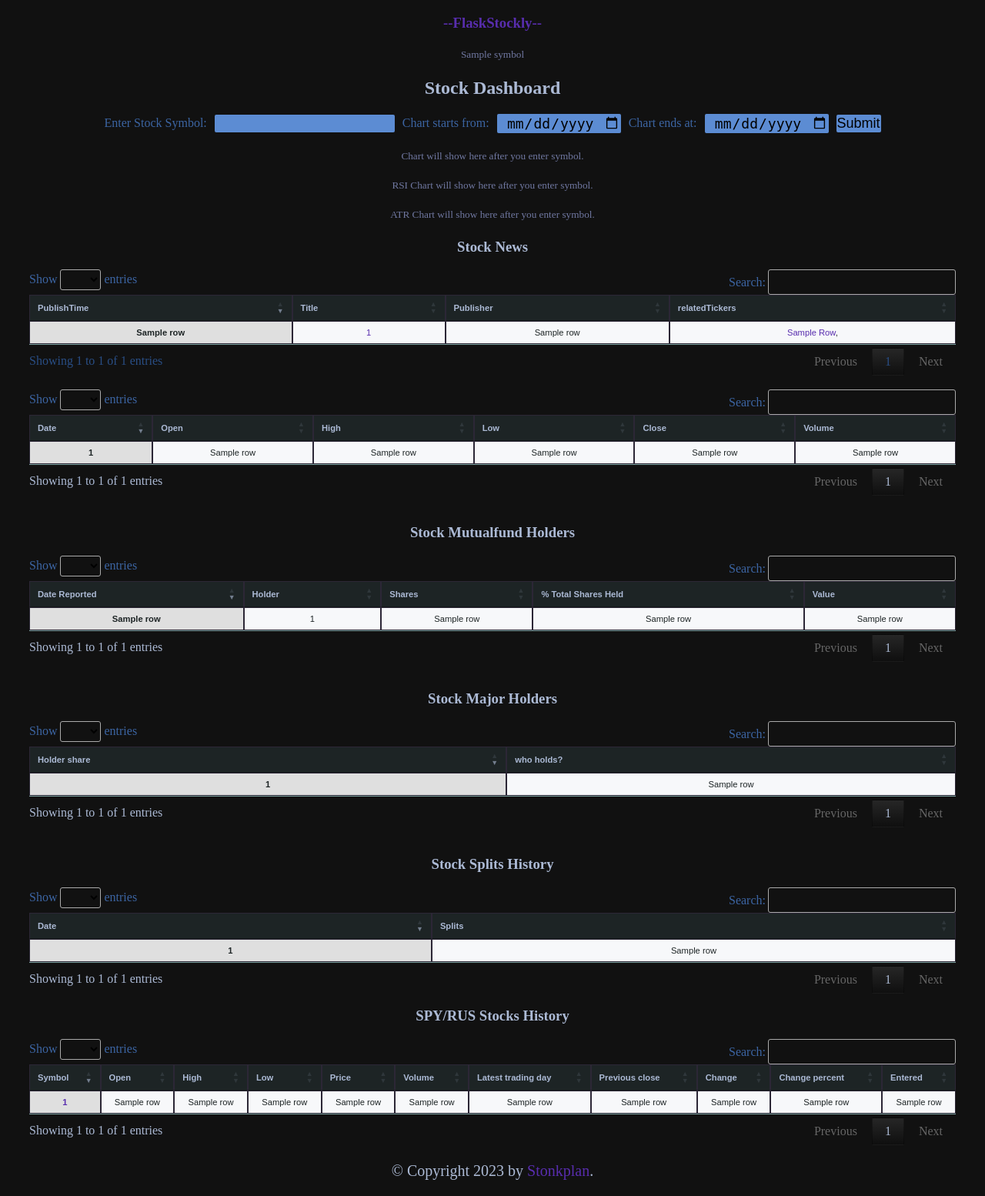
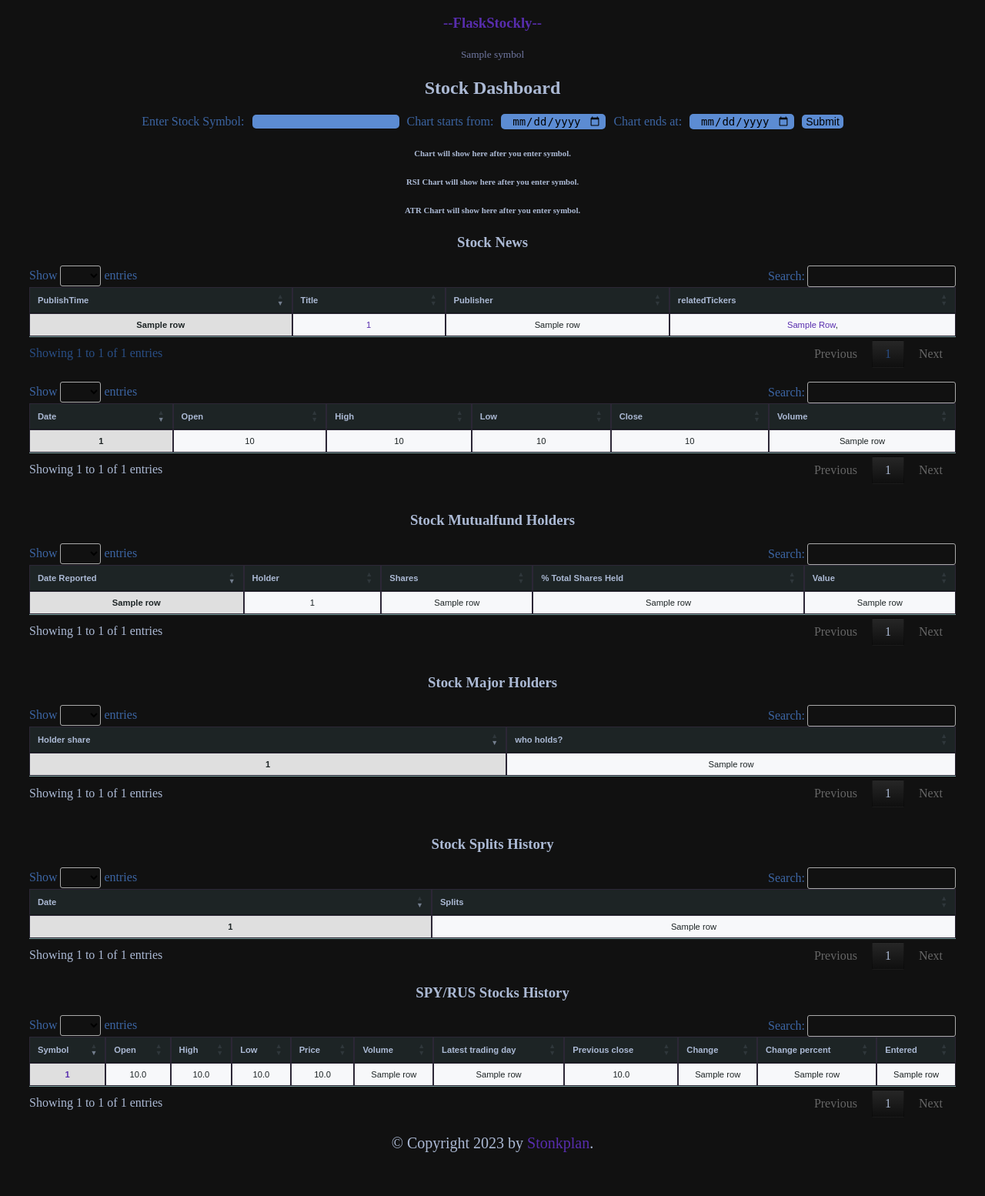
Before and after one commit to Imsach/flaskstockly, a Flask app: template templates/index3.html in a window 1280 px wide. Shown: the whole page at 77% size. After the commit the page ends 1497 px from the top, so only its background shows below. Run offline with Flask 2, Linux system fonts and the light colour scheme; the template is opened without the code that fills it: most values are stand-ins (such as "Sample title", 1, 10 or a date in 2020); parts of the project's set-up code (start-up, migrations or seed data) failed here and were passed over; some libraries are stand-ins or nearby versions.

Commit message:
added chart, minor ui changes and SQLite sample database

```diff
--- a/main.py
+++ b/main.py
@@ -52,8 +52,9 @@ ip = ip.getsockname()[0] # Get the IP address of the user's machine and assign i
 stockinfo = []
 isBrQexecuted = False
 isApiDemo = False
-enableRefresh = True
-enableRefresh2 = True
+enableRefresh = False
+enableRefresh2 = False
+isChartStlBar = False
 default_start_date = '2022-02-01'
 
 if secapi.api_key == 'demo':
@@ -115,6 +116,12 @@ def refresh2():
     global enableRefresh2
     enableRefresh2 = not enableRefresh2
     return redirect('/run2')
+
+@app.route('/changechart', methods=("POST", "GET"))
+def changechart():
+    global isChartStlBar
+    isChartStlBar = not isChartStlBar
+    return redirect('/view')
 
 '''
 This code is part of a web application that allows users to enter a stock symbol
@@ -196,11 +203,11 @@ stockinfo variable, DataFrame object df and ip address.
 
 @app.route('/view', methods=("POST", "GET"))
 def hello_worldn():
-    global enableRefresh
+    global enableRefresh, isChartStlBar
     df = pd.DataFrame(data=stockinfo, columns=['Symbol', 'Open', 'High', 'Low', 'Price', 'Volume', 'Latest trading day',
                                                'Previous close', 'Change', 'Change percent', 'Entered', 'Company', 'Sector'])
     df = (df.drop_duplicates(subset='Symbol', keep='last'))
-
+    df['Change percent'] = df['Change percent'].str.replace('%', '').astype(float)
     queryRun = "SELECT * FROM run_data"
     cursorRun = conn.execute(queryRun)
     RunData = cursorRun.fetchall()
@@ -208,17 +215,21 @@ def hello_worldn():
 
     df2 = pd.DataFrame(data=RunData, columns=['Symbol', 'Open', 'High', 'Low', 'Price', 'Volume', 'Latest trading day',
                                                'Previous close', 'Change', 'Change percent', 'Entered', 'Company', 'Sector'])
+    df2['Change percent'] = df2['Change percent'].str.replace('%', '').astype(float)
+    # fig = px.scatter(df, x="Price", y='Change', size="Change percent", color="Symbol", hover_name="Symbol", size_max=60)
+    positiveCount = len(df2[df2['Change percent'] > 0])
+    negativeCount = len(df2[df2['Change percent'] < 0])
 
-    # fig = px.scatter(df, x="Price", y='Change', size="Change percent", color="Symbol", hover_name="Symbol", size_max=60)
-
-    fig = px.scatter(df, x="Price", y="Change percent", color="Sector", log_x=True, log_y=True, size_max=100)
+    fig = px.scatter(df, x="Price", y="Change percent", color="Sector", hover_name='Symbol', log_x=True, size_max=200)
     fig.update_layout(height=300, paper_bgcolor="rgba(0,0,0,0)", plot_bgcolor="rgba(0,0,0,0)", font_color="#3880cb")
     fig.update_xaxes(title_font_color="#3770ab", gridcolor='#202436')
     fig.update_yaxes(title_font_color="#3770ab", gridcolor='#202436')
 
     graphJSON = json.dumps(fig, cls=plotly.utils.PlotlyJSONEncoder)
-
-    fig2 = px.scatter(df2, x="Price", y="Change percent", color="Sector", log_x=True, log_y=True, size_max=100)
+    if isChartStlBar:
+        fig2 = px.bar(df2, x="Symbol", y="Change percent", color="Sector", hover_name='Symbol', range_y=[df2['Change percent'].min(), df2['Change percent'].max()])
+    else:
+        fig2 = px.scatter(df2, x="Price", y="Change percent", color="Sector", hover_name='Symbol', log_x=True, size_max=1500)
     fig2.update_layout(height=300, paper_bgcolor="rgba(0,0,0,0)", plot_bgcolor="rgba(0,0,0,0)", font_color="#3880cb")
     fig2.update_xaxes(title_font_color="#3770ab", gridcolor='#202436')
     fig2.update_yaxes(title_font_color="#3770ab", gridcolor='#202436')
@@ -226,7 +237,9 @@ def hello_worldn():
     graphJSON2 = json.dumps(fig2, cls=plotly.utils.PlotlyJSONEncoder)
 
     return render_template('index2.html', column_names=df.columns.values, row_data=list(df.values.tolist()), column_names2=df2.columns.values, row_data2=list(df2.values.tolist()),
-                            graphJSON=graphJSON, graphJSON2=graphJSON2, zip=zip, stockinfo=stockinfo, df=df, ip=ip, isApiDemo=isApiDemo, RunData=RunData, enableRefresh=enableRefresh)
+                            graphJSON=graphJSON, graphJSON2=graphJSON2, zip=zip,
+                            stockinfo=stockinfo, df=df, ip=ip, isApiDemo=isApiDemo, RunData=RunData, enableRefresh=enableRefresh,
+                            positiveCount=positiveCount, negativeCount=negativeCount)
 
 '''
 This code is a route for the app that will run when the user visits the '/run' page.
@@ -292,6 +305,7 @@ def backgroundRunQuery(stockLists, stockinfo=stockinfo):
                                             'Previous close', 'Change', 'Change percent', 'Entered', 'Company', 'Sector'])
 
                     df = (df.drop_duplicates(subset='Symbol', keep='last'))
+                    df['Change percent'] = df['Change percent'].str.replace('%', '').astype(float)
                     df.to_sql('run_data', conn, if_exists='replace', index=False)
 
                     if r.status_code == 200:
@@ -417,12 +431,12 @@ def hhh():
     df = pd.DataFrame(data=values,
                       columns=['time', 'ticker', 'name', 'last', 'high', 'chg', '% change', '5d', 'vol', 'Relative Vol', 'cap', 'Chart Facts'])
     df = (df.drop_duplicates(subset='ticker', keep='last'))
-    fig = px.scatter(df, x="% change", y="Relative Vol", color="ticker", log_x=True, log_y=True, size_max=60)
+    fig = px.scatter(df, x="% change", y="Relative Vol", color="ticker", log_x=True, log_y=True, size_max=100)
     fig.update_layout(height=300, paper_bgcolor="rgba(0,0,0,0)", plot_bgcolor="rgba(0,0,0,0)", font_color="#3880cb")
     fig.update_xaxes(title_font_color="#3770ab", gridcolor='#202436')
     fig.update_yaxes(title_font_color="#3770ab", gridcolor='#202436')
-    graph_json = json.dumps(fig, cls=plotly.utils.PlotlyJSONEncoder)
-    return render_template('trend.html', column_names=df.columns.values, row_data=list(df.values.tolist()), zip=zip, graph_json=graph_json, values=values, df=df, ip=ip, enableRefresh2=enableRefresh2)
+    graphJson = json.dumps(fig, cls=plotly.utils.PlotlyJSONEncoder)
+    return render_template('trend.html', column_names=df.columns.values, row_data=list(df.values.tolist()), zip=zip, graphJson=graphJson, values=values, df=df, ip=ip, enableRefresh2=enableRefresh2)
 
 image_HTML = 'static/volume_price.html'
 image_HTML2 = 'static/rsi.html'
@@ -479,10 +493,13 @@ def stock_data():
         fig8 = go.Scatter(x=data['Date'], y=[80]*len(data['Date']), mode='lines', name='RSI80', line=dict(color='red', dash='dash'))
 
 
-        layout = go.Layout(title='Stock Volume and Price - ' + symbol, titlefont=dict(color='green', size=12), template='plotly_dark', xaxis=dict(title='Date'), yaxis=dict(title='Volume (in millions)'), yaxis2=dict(title='Price', overlaying='y', side='right', position=0.95), margin=go.layout.Margin(l=0, r=0, b=0, t=26))
+
+
+        layout = go.Layout(title='Stock Volume and Price - ' + symbol, titlefont=dict(color='green', size=12), template='plotly_dark', xaxis=dict(title='Date'), yaxis=dict(title='Volume (in millions)'), yaxis2=dict(title='Price', overlaying='y', side='right', position=0.95, title_font_color="#3770ab", gridcolor='#202436'), margin=go.layout.Margin(l=0, r=0, b=0, t=26))
         layout2 = go.Layout(template='plotly_dark', xaxis=dict(title='Date'), yaxis=dict(title='RSI'), yaxis2=dict(title='Price', overlaying='y', side='right'), margin=go.layout.Margin(l=0, r=0, b=0, t=0))
 
-        fig = go.Figure(data=[fig1, fig2, figx, fig3, fig4, fig5], layout=layout)
+        fig = go.Figure(data=[fig1, figx, fig2, fig3, fig4, fig5], layout=layout)
+
         fig.write_html(image_HTML)
         fig_2 = go.Figure(data=[fig2, fig6, fig7, fig8], layout=layout2)
         fig_2.write_html(image_HTML2)
--- a/static/main.css
+++ b/static/main.css
@@ -37,6 +37,12 @@ form {
   flex-wrap: wrap;
   gap: 10px;
 }
+
+form[name="autor"] {
+  justify-content: right;
+}
+
+
 
 /* Media query for smaller screens */
 
@@ -156,12 +162,12 @@ button {
   background-color: #5c8cd3;
   border: none;
   color: black;
-  padding: 1px 1px;
+  padding: 1px 5px;
   text-align: center;
   text-decoration: none;
   display: inline-block;
-  font-size: 18px;
-  border-radius: 2px;
+  font-size: 14px;
+  border-radius: 5px;
   transition-duration: 0.4s;
 }
 
--- a/templates/index3.html
+++ b/templates/index3.html
@@ -11,7 +11,7 @@
           {% endif %}
           <center>
           <h2>Stock Dashboard</h2>
-          <form action="/stock_data" method="get">
+          <form action="/stock_data" name="chartform" method="get">
             <label for="symbol">Enter Stock Symbol:</label>
             <input type="text" id="symbol" name="symbol" onkeyup="this.value=this.value.toUpperCase();">
             <label for="start_date">Chart starts from:</label>
@@ -25,19 +25,19 @@
     {% if chart_exists %}
         <iframe src="{{ url_for('static', filename='volume_price.html') }}" style="width: 100%; height: 500px; border: 10px; padding: 0;"></iframe>
     {% else %}
-        <h5 style="text-align:center;">Chart will show here after you enter symbol.</h5>
+        <h6 style="text-align:center;">Chart will show here after you enter symbol.</h6>
     {% endif %}
     <!-- <h2 style="text-align:center;">RSI Chart</h2> -->
       {% if chart_exists2 %}
           <iframe src="{{ url_for('static', filename='rsi.html') }}" style="width: 100%; height: 220px; border: none; padding: 0;"></iframe>
       {% else %}
-          <h5 style="text-align:center;">RSI Chart will show here after you enter symbol.</h5>
+          <h6 style="text-align:center;">RSI Chart will show here after you enter symbol.</h6>
       {% endif %}
     <!-- <h2 style="text-align:center;">ATR Chart</h2> -->
         {% if chart_exists3 %}
             <iframe src="{{ url_for('static', filename='Atr.html') }}" style="width: 100%; height: 220px; border: none; padding: 0;"></iframe>
         {% else %}
-            <h5 style="text-align:center;">ATR Chart will show here after you enter symbol.</h5>
+            <h6 style="text-align:center;">ATR Chart will show here after you enter symbol.</h6>
         {% endif %}
     </div>
     <center><h3>Stock News</h3></center>
@@ -82,10 +82,10 @@
           {% for row in data %}
           <tr>
             <td>{{ row[0] }}</td>
-            <td>{{ row[1] }}</td>
-            <td>{{ row[2] }}</td>
-            <td>{{ row[3] }}</td>
-            <td>{{ row[4] }}</td>
+            <td>{{ row[1]|round(2) }}</td>
+            <td>{{ row[2]|round(2) }}</td>
+            <td>{{ row[3]|round(2) }}</td>
+            <td>{{ row[4]|round(2) }}</td>
             <td>{{ row[5] }}</td>
           </tr>
           {% endfor %}
@@ -177,13 +177,13 @@
           {% for row in RunData %}
           <tr>
             <td><a href="/stock_data?symbol={{ row[0] }}" target="_blank">{{ row[0]}}</a></td>
-            <td>{{ row[1] }}</td>
-            <td>{{ row[2] }}</td>
-            <td>{{ row[3] }}</td>
-            <td>{{ row[4] }}</td>
+            <td>{{ row[1]|float|round(2) }}</td>
+            <td>{{ row[2]|float|round(2) }}</td>
+            <td>{{ row[3]|float|round(2) }}</td>
+            <td>{{ row[4]|float|round(2) }}</td>
             <td>{{ row[5] }}</td>
             <td>{{ row[6] }}</td>
-            <td>{{ row[7] }}</td>
+            <td>{{ row[7]|float|round(2) }}</td>
             <td>{{ row[8] }}</td>
             <td>{{ row[9] }}</td>
             <td>{{ row[10] }}</td>
```
Also changed, not shown: templates/index2.html (+8 -4 lines), templates/trend.html (+10 -6 lines), stock_data.db (added).
